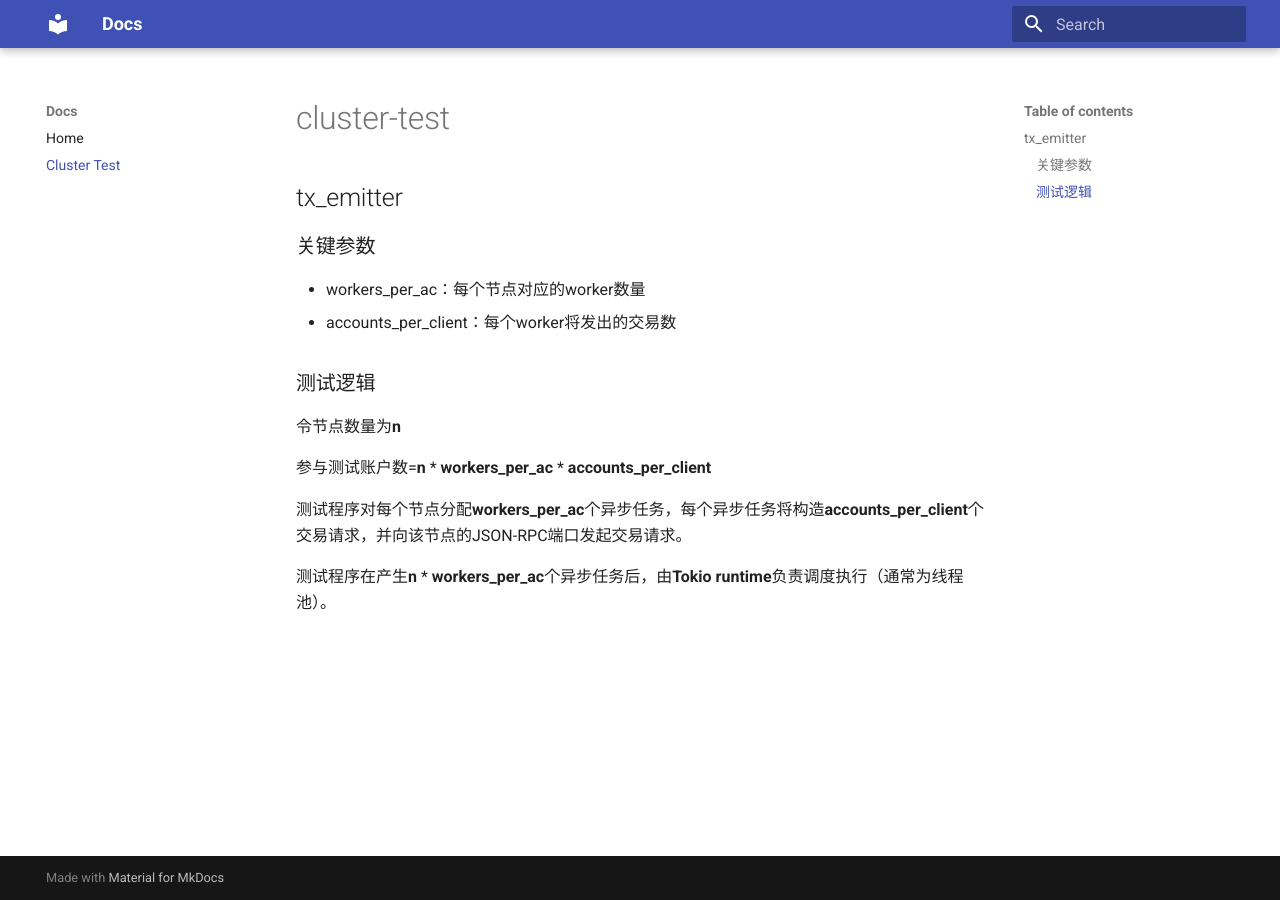
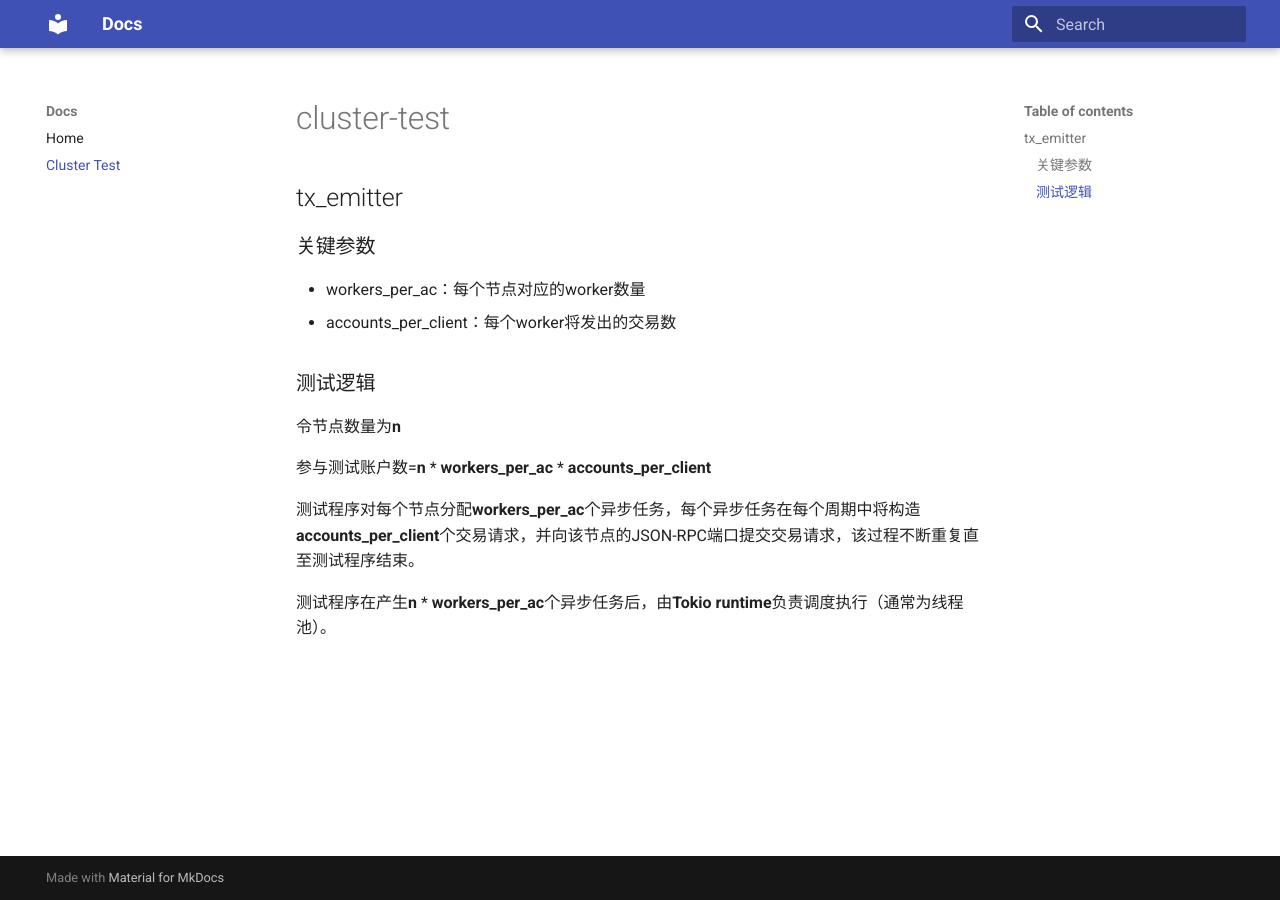
Before and after one commit to GRTeamA/docs, an MkDocs documentation site: the page built from docs/cluster_test.md, in a window 1280 px wide. Built offline with MkDocs 1.6.1 and Material for MkDocs 9.7.7, drawn with Linux system fonts in a browser that asks for light colours.

Commit message:
修改tx_emitter描述

```diff
--- a/docs/cluster_test.md
+++ b/docs/cluster_test.md
@@ -11,6 +11,6 @@
 
 参与测试账户数=**n** \* **workers_per_ac** \* **accounts_per_client**
 
-测试程序对每个节点分配**workers_per_ac**个异步任务，每个异步任务将构造**accounts_per_client**个交易请求，并向该节点的JSON-RPC端口发起交易请求。
+测试程序对每个节点分配**workers_per_ac**个异步任务，每个异步任务在每个周期中将构造**accounts_per_client**个交易请求，并向该节点的JSON-RPC端口提交交易请求，该过程不断重复直至测试程序结束。
 
 测试程序在产生**n** \* **workers_per_ac**个异步任务后，由**Tokio runtime**负责调度执行（通常为线程池）。
```
